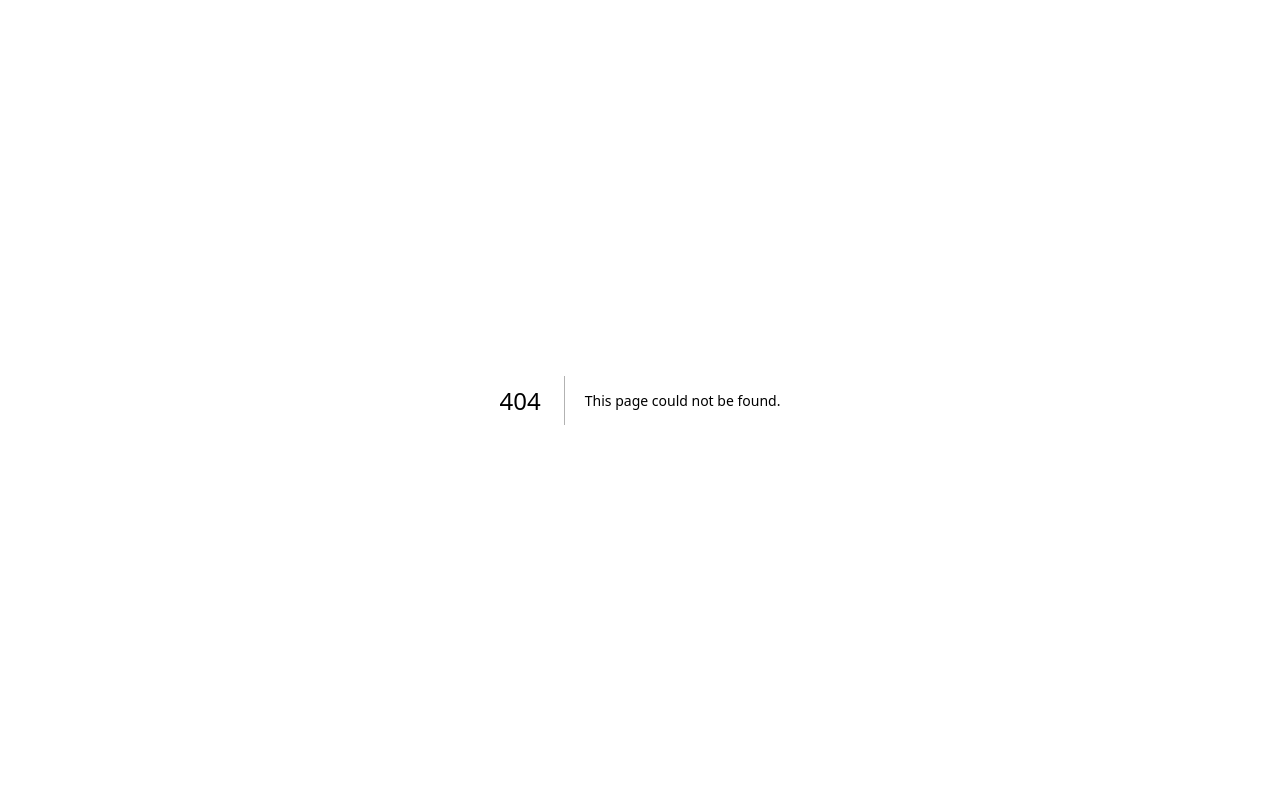
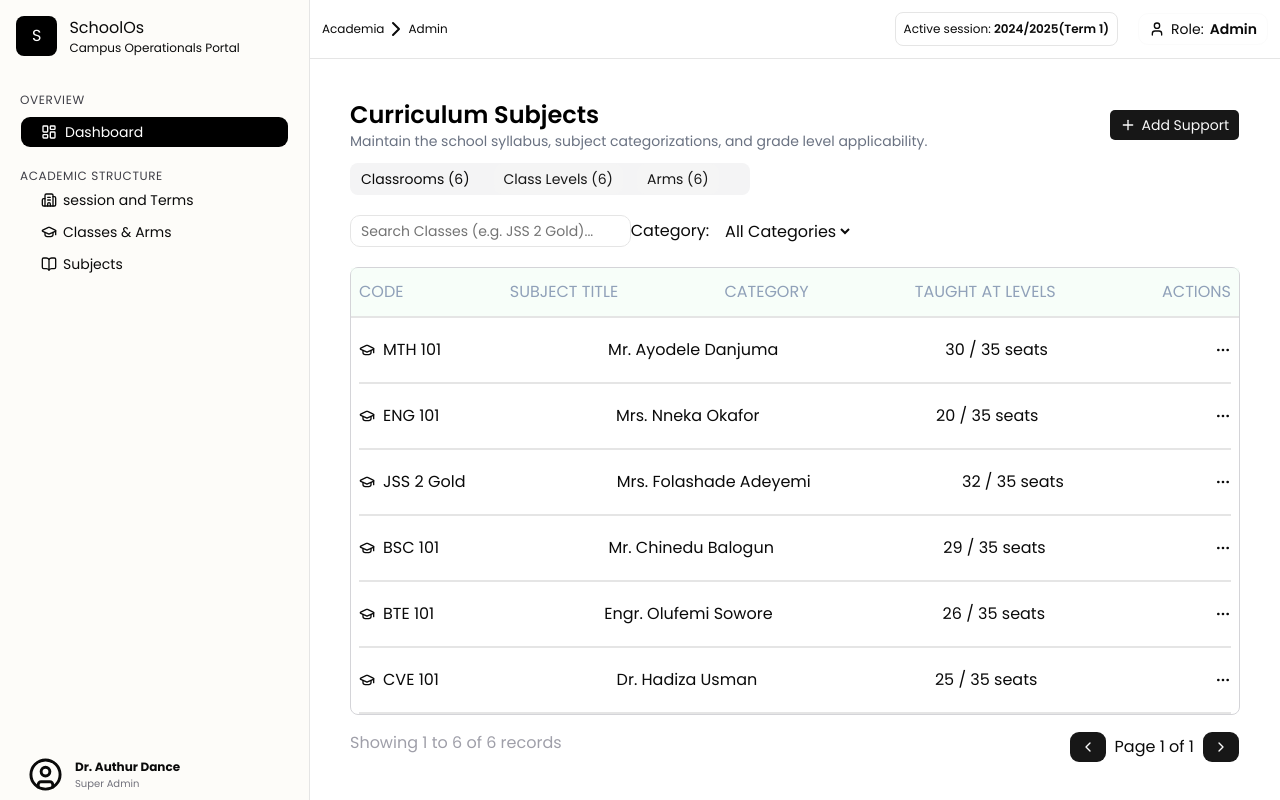
Before and after one commit to Maxwellsmall/schoolos, a Next.js app in the folder frontend/: page /liveportal/subject in a window 1280 px wide. Before the commit this address had no page. Built offline with nearby package versions, Linux system fonts and the light colour scheme.

Commit message:
feat: add Subjects page and update Sidebar with new link; enhance Classes page layout and functionality

```diff
--- a/frontend/app/liveportal/classes/page.tsx
+++ b/frontend/app/liveportal/classes/page.tsx
@@ -1,6 +1,6 @@
 "use client"
 import { Button } from "@/components/ui/button"
-import { Ellipse, Ellipsis, GraduationCap, Plus } from "lucide-react"
+import { ChevronLeft, ChevronRight, Ellipse, Ellipsis, GraduationCap, Plus } from "lucide-react"
 import { Input } from "@/components/ui/input"
 
 export default function Classes(){
@@ -65,7 +65,7 @@ export default function Classes(){
             <h1 className="text-black text-2xl font-semibold">
               Classes & Academic Arms
             </h1>
-            <p className="text-black text-gray-500">
+            <p className="text-black text-sm text-gray-500">
               Configure classroom arms, assign designated class teachers, and manage seat capacities.
             </p>
           </div>
@@ -118,8 +118,17 @@ export default function Classes(){
           </div>
 
         </div>
-        <div>
-              <p className="text-zinc-300">Showing 1 to 6 of 6 records</p>
+        <div className="flex w-full justify-between my-4">
+              <p className="text-zinc-400">Showing 1 to 6 of 6 records</p>
+              <div className="flex items-center gap-2 justify-center">
+                <Button>
+                <ChevronLeft/>
+                </Button>
+                <span>Page 1 of 1</span>
+                <Button>
+                <ChevronRight/>
+                </Button>
+              </div>
 
         </div>
         </div>
--- /dev/null
+++ b/frontend/app/liveportal/subject/page.tsx
@@ -0,0 +1,147 @@
+"use client"
+import { Button } from "@/components/ui/button"
+import { ChevronLeft, ChevronRight, Ellipse, Ellipsis, GraduationCap, Plus } from "lucide-react"
+import { Input } from "@/components/ui/input"
+
+export default function Subject(){
+
+  const data = [
+    {
+    code: "MTH 101",
+      icon: <GraduationCap className="w-4 h-4"/>,
+      name: "Mr. Ayodele Danjuma",
+      slots: "30 / 35 seats",
+      dot: <Ellipsis className="w-4 h-4"/>
+
+    },
+       {
+      code: "ENG 101",
+      icon: <GraduationCap className="w-4 h-4"/>,
+      name: "Mrs. Nneka Okafor",
+      slots: "20 / 35 seats",
+      dot: <Ellipsis className="w-4 h-4"/>
+
+    },
+       {
+      code: "JSS 2 Gold",
+      icon: <GraduationCap className="w-4 h-4"/>,
+      name: "Mrs. Folashade Adeyemi",
+      slots: "32 / 35 seats",
+      dot: <Ellipsis className="w-4 h-4"/>
+
+    },
+       {
+      code: "BSC 101",
+      icon: <GraduationCap className="w-4 h-4"/>,
+      name: "Mr. Chinedu Balogun",
+      slots: "29 / 35 seats",
+      dot: <Ellipsis className="w-4 h-4"/>
+
+    },
+       {
+      code: "BTE 101",
+      icon: <GraduationCap className="w-4 h-4"/>,
+      name: "	Engr. Olufemi Sowore",
+      slots: "26 / 35 seats",
+      dot: <Ellipsis className="w-4 h-4"/>
+
+    },
+     {
+      code: "CVE 101",
+      icon: <GraduationCap className="w-4 h-4"/>,
+      name: "	Dr. Hadiza Usman",
+      slots: "25 / 35 seats",
+      dot: <Ellipsis className="w-4 h-4"/>
+
+    },
+
+  ]
+
+
+    return (
+        <div className="p-10 ">
+        <div className="md:flex gap-4 rounded-md justify-between relative isolate mb-3">
+          <div className="">
+            <h1 className="text-black text-2xl font-semibold">
+              Curriculum Subjects
+            </h1>
+            <p className="text-black text-gray-500 text-sm">
+                Maintain the school syllabus, subject categorizations, and grade level applicability.            </p>
+          </div>
+          <div className="flex items-center gap-2">
+          <Button className="rounded-sm cursor-pointer"> <Plus /> Add Support</Button>
+          </div>
+        </div>
+
+        <div className="flex gap-3 bg-zinc-100  w-[400px] rounded-md">
+            <Button variant="ghost">Classrooms (6)</Button>
+            <Button variant="secondary">Class Levels (6)</Button>
+            <Button variant="secondary">Arms (6)</Button>
+
+        </div>
+        <div className="w-full justify-center items-center flex">
+            <Input type="searclh" placeholder="Search Classes (e.g. JSS 2 Gold)..." className="my-5 w-[400px]"/>
+            <div className="flex w-full items-center gap-3">
+                <p>Category:</p>
+                <select name="">
+                    <option value="">All Categories</option>
+                    <option value="">Core</option>
+                    <option value="">Vocaional</option>
+                    <option value="">Educational</option>
+                </select>
+            </div>
+        </div>
+
+        <div className="w-full flex flex-col rounded-md border border-zinc-300">
+          <div className="w-full items-center justify-center bg-green-50/50 px-2 hover:bg-zinc-100/60">
+            <ul className="flex justify-between items-center py-3">
+            <li className="font-normal text-slate-400">CODE</li>
+            <li className="font-normal text-slate-400">SUBJECT TITLE</li>
+            <li className="font-normal text-slate-400">CATEGORY</li>
+            <li className="font-normal text-slate-400">TAUGHT AT LEVELS</li>
+            <li className="font-normal text-slate-400">ACTIONS</li>
+
+            </ul>
+          </div>
+          <div className="border w-full"/>
+          <div className="w-full items-center justify-center px-2 hover:bg-zinc-100/60 ">
+              <div className="w-full flex flex-col">
+                {data.map((card) => (
+                  <>
+                  <div className="w-full flex items-center py-5 justify-between">
+                    <div className="flex gap-2 items-center">
+                      <span className="font-bold text-[20px]">{card.icon}</span>
+                      <span className="">{card.code}</span>
+                    </div>
+                      <span>{card.name}</span>
+                      <span>{card.slots}</span>
+                      <span>{card.dot}</span>
+
+                  </div>
+                 <div className="border w-full"/>
+                  </>
+
+                ))
+
+                }
+              </div>
+
+          </div>
+
+        </div>
+        <div className="flex w-full justify-between my-4">
+              <p className="text-zinc-400">Showing 1 to 6 of 6 records</p>
+              <div className="flex items-center gap-2 justify-center">
+                <Button>
+                <ChevronLeft/>
+                </Button>
+                <span>Page 1 of 1</span>
+                <Button>
+                <ChevronRight/>
+                </Button>
+              </div>
+
+        </div>
+        </div>
+    )
+}
--- a/frontend/components/portal/Sidebar.tsx
+++ b/frontend/components/portal/Sidebar.tsx
@@ -1,6 +1,6 @@
 "use ckient"
 import { Button } from "../ui/button"
-import { Building2, GraduationCap, LayoutDashboard, UserCircle } from "lucide-react"
+import { BookOpen, Building2, GraduationCap, LayoutDashboard, UserCircle } from "lucide-react"
 import Link from "next/link"
 
 export default function Sidebar(){
@@ -37,6 +37,12 @@ export default function Sidebar(){
                            Classes & Arms
                     </Button>
                     </Link>
+                       <Link href="/liveportal/subject">
+                    <Button variant={"ghost"} className="flex justify-around items-center px-5 cursor-pointer">
+                            <BookOpen />
+                           Subjects
+                    </Button>
+                    </Link>
                 </div>
                 <div className="flex absolute bottom-0 p-2 gap-3 items-center jusrify-start self-start">
                     <UserCircle size={35}/>
```
